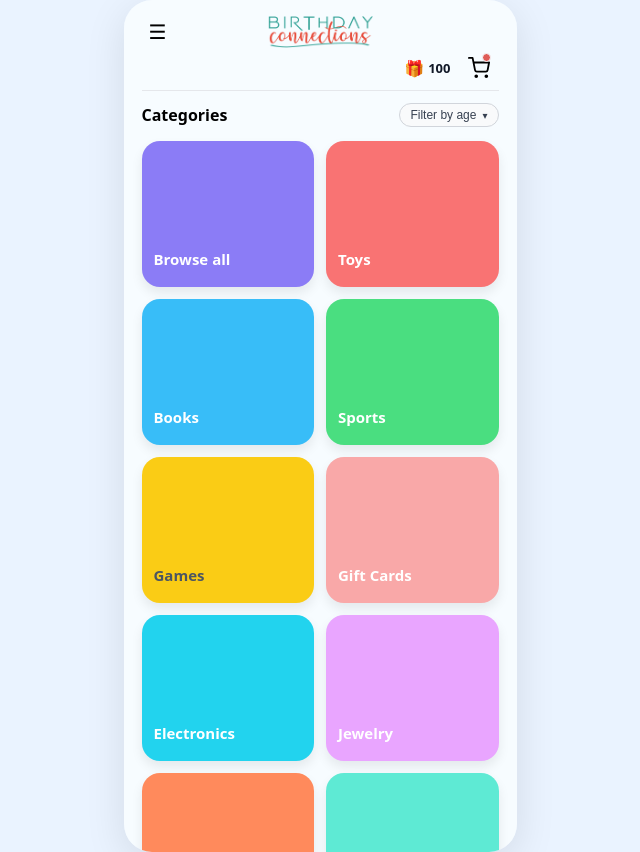
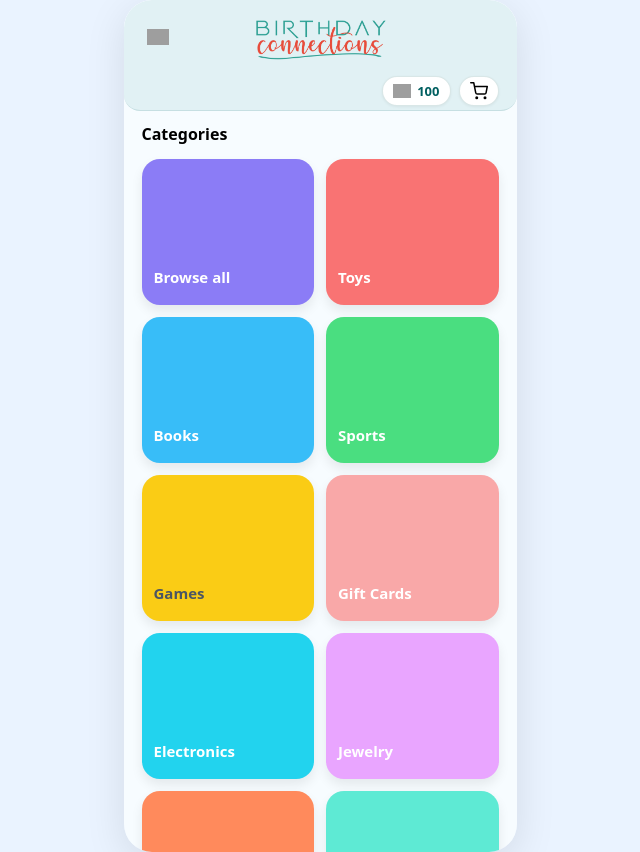
Before and after one commit to mghali-max/birthday-market, a React (Create React App) app: page / in a window 1280 px wide. Shown: the whole page, without its empty margins (320-960 px from the left). Built offline with nearby package versions, Linux system fonts and the light colour scheme; grey boxes are pictures that could not be loaded.

Commit message:
Clean header on Home, matching points/cart pills

```diff
--- a/src/App.css
+++ b/src/App.css
@@ -1,3 +1,17 @@
+:root {
+  --header-bg: #E1F1F4; /* soft blue header */
+  --font-ui: "Nunito", system-ui, -apple-system, BlinkMacSystemFont, "Segoe UI",
+    sans-serif;
+  --font-title: "Poppins", system-ui, -apple-system, BlinkMacSystemFont,
+    "Segoe UI", sans-serif;
+}
+
+body {
+  margin: 0;
+  background: #eaf3ff;            /* same light outer background */
+  font-family: var(--font-ui);
+}
+
 /* --- APP WRAPPER --- */
 .app-root {
   display: flex;
@@ -17,91 +31,98 @@
   border-radius: 28px;
   box-shadow: 0 10px 40px rgba(0, 0, 0, 0.1);
   overflow-y: auto;
-  padding: 16px 18px 24px;
+  padding: 0px 18px 24px;
   box-sizing: border-box;
 }
+/* --- HIDE SCROLLBARS FOR PHONE FRAME (.screen) --- */
+
+/* Chrome, Edge, Safari */
+.screen::-webkit-scrollbar {
+  display: none;
+}
+
+/* Firefox */
+.screen {
+  scrollbar-width: none;
+}
+
+/* Prevent unwanted scrollbars from inner header rows */
+.header::-webkit-scrollbar {
+  display: none;
+}
+.header {
+  scrollbar-width: none;
+}
+
 
 /* --- SHARED HEADER (HOME) --- */
 
+/* --- HOME HEADER  --- */
 .header {
   position: sticky;
   top: 0;
   z-index: 20;
-  display: flex;
-  flex-direction: column;   /* row 1 (main) + row 2 (points) */
-  gap: 4px;
-  padding-bottom: 8px;
-  margin-bottom: 12px;
-  background: #f7fcff;
-  border-bottom: 1px solid #e5e7eb;
-}
-/* Two-row header structure */
-.header {
-  position: sticky;
-  top: 0;
-  z-index: 20;
-  background: #f7fcff;
-  border-bottom: 1px solid #e5e7eb;
-  padding-bottom: 6px;
+
+  background: var(--header-bg);
+  border-bottom: 1px solid rgba(0, 95, 96, 0.12);
+  min-height: 90px;                 /* vertical space so row 2 can sit low */
+  margin: 0 -18px 12px;
+  padding: 16px 18px 4px;           /* extra bottom padding */
+
+  border-radius: 28px 28px 16px 16px;
+
   display: flex;
   flex-direction: column;
-  gap: 4px;
+  gap: 4px;                         /* space between row 1 & row 2 */
 }
 
-/* Row 1: menu, centered logo */
-.header-row-1 {
+.home-header-row {
+  display: flex;
+  width: 100%;
+  align-items: center;
+}
+
+.home-header-row1 {
+  justify-content: space-between;
+  padding-top: 4px;
+}
+
+/* Row 2 always hugs the bottom of the header */
+.home-header-row2 {
+  justify-content: flex-end;
+  align-items: flex-end;
+  margin-top: auto;                 /* pushes row 2 down */
+}
+
+.header-left,
+.header-right-spacer {
   display: flex;
   align-items: center;
-  justify-content: space-between;
+  justify-content: center;
+  width: 32px;                      /* matches icon-button size */
 }
 
-/* Spacer to balance the centered logo */
-.header-spacer {
-  width: 32px; /* same width as the icon button */
+.header-center {
+  flex: 1;
+  display: flex;
+  justify-content: center;
 }
 
-/* Row 2: points + cart aligned right */
-.header-row-2 {
+.header-right {
   display: flex;
-  justify-content: flex-end;
-  align-items: center;
-  gap: 12px;
-  padding-right: 4px;
+  align-items: flex-end;
+  gap: 8px;
 }
 
-/* Logo slightly smaller */
+/* logo inside header */
 .logo-img {
-  height: 30px;
+  height: 40px;
   width: auto;
+  object-fit: contain;
+  margin-top: 0px;                  /* tiny alignment tweak */
 }
 
-/* Points */
-.points-inline {
-  display: flex;
-  align-items: center;
-  gap: 4px;
-  font-size: 13px;
-}
-
-.points-icon {
-  font-size: 16px;
-}
-
-/* row 1: menu - logo - cart */
-.header-main {
-  display: flex;
-  align-items: center;
-  justify-content: space-between;
-}
-
-/* logo in the center row */
-.logo-img {
-  height: 32px;
-  width: auto;
-  object-fit: contain;
-}
-
-/* icon-style buttons (hamburger + cart) */
+/* --- ICON BUTTONS --- */
 .icon-button {
   border: none;
   background: none;
@@ -115,43 +136,107 @@
   height: 32px;
   padding: 0;
 
-  font-size: 20px;
+
 }
 
-/* cart container so badge can position correctly */
-.cart-button {
-  position: relative;
+/* nudge ONLY the hamburger button upward */
+.header-left .icon-button {
+  margin-top: -6px;   /* try -2; adjust to -1 or -3 if needed */
 }
 
-/* tiny corner badge (small dot) */
-.cart-badge {
-  position: absolute;
-  top: 1px;
-  right: 4px;
-  width: 7px;
-  height: 7px;
-  background: #df5c57;
-  border-radius: 50%;
-  border: 1px solid #f7fcff; /* blend into header */
-  box-sizing: content-box;
+/* custom hamburger icon */
+.hamburger-svg {
+  width: 22px;
+  height: auto;
+  display: block;
 }
 
-/* row 2: points (icon + number only) */
+/* shared SVG sizes */
+.points-svg,
+.cart-svg,
+.back-icon-svg {
+  width: 18px;
+  height: 18px;
+  display: block;
+  object-fit: contain;
+}
+
+/* cart button styled as a pill */
+.cart-button {
+  display: inline-flex;              /* match points pill */
+  align-items: center;
+  justify-content: center;
+
+  padding: 5px 10px;                 /* same as .points-inline */
+  border-radius: 999px;
+  background: #ffffff;
+  border: 1px solid rgba(0, 95, 96, 0.15);
+  box-shadow: 0 1px 3px rgba(0, 0, 0, 0.06);
+
+  /* override icon-button's fixed square size */
+  width: auto;
+  height: auto;
+  line-height: 1;
+}
+
+
+/* POINTS PILL IN HEADER */
 .points-inline {
   display: inline-flex;
   align-items: center;
-  gap: 4px;            /* small gap between icon and number */
+  gap: 6px;
+
+  padding: 5px 10px;
+  border-radius: 999px;
+
+  background: #ffffff;
+  border: 1px solid rgba(0, 95, 96, 0.15);
+  box-shadow: 0 1px 3px rgba(0, 0, 0, 0.06);
+
   font-size: 13px;
-  color: #111827;
 }
 
 .points-icon {
-  font-size: 16px;
+  font-size: 18px;
+  line-height: 1;
 }
 
 .points-value {
   font-weight: 600;
   font-size: 13px;
+  color: #005f60;
+}
+
+/* --- BACK LINK (CATEGORY / PRODUCT) --- */
+
+/* For rows that have back link + points/cart */
+.header-row-with-back {
+  justify-content: space-between;
+  align-items: flex-end;
+}
+
+.back-link {
+  display: inline-flex;
+  align-items: center;
+  gap: 6px;
+
+  font-family: var(--font-title);   /* same family as "Toys" */
+  font-size: 14px;
+  font-weight: 600;
+
+  text-decoration: none;
+  color: #005f60;
+
+  padding-bottom: 2px;              /* visually snug to bottom edge */
+}
+
+.back-icon-svg {
+  flex-shrink: 0;
+  margin-top: -1px;
+}
+
+.back-text {
+  line-height: 1;
 }
 
 
--- a/src/Home.js
+++ b/src/Home.js
@@ -1,65 +1,75 @@
 // src/Home.js
 import logo from "./assets/logo.png";
+import GiftIcon from "./assets/gift.svg";   // <-- NEW
 import { Link } from "react-router-dom";
 import { CATEGORIES } from "./data";
+import hamburger from "./assets/hamburger.svg";
+
 
 export default function Home({ points = 100 }) {
   return (
     <div className="screen">
-      {/* Sticky Header: row 1 (menu/logo/cart) + row 2 (points) */}
       <header className="header">
+        {/* ROW 1: hamburger + centered logo */}
+        <div className="home-header-row home-header-row1">
+          <div className="header-left">
+            <button className="icon-button" aria-label="Menu">
+              <img src={hamburger} alt="Menu" className="hamburger-svg" />
+            </button>
+          </div>
 
-  {/* ROW 1 — menu + logo centered */}
-  <div className="header-row-1">
-    <button className="icon-button">☰</button>
-
+          <div className="header-center">
             <img
               src={logo}
               alt="Birthday Connections"
-      className="logo-img"
+              className="logo-img header-logo"
             />
-
-    <div className="header-spacer"></div>
           </div>
 
-  {/* ROW 2 — points + cart aligned right */}
-  <div className="header-row-2">
+          {/* empty spacer so the logo is truly centered between left/right columns */}
+          <div className="header-right-spacer" />
+        </div>
+
+        {/* ROW 2: points + cart, bottom-right */}
+        <div className="home-header-row home-header-row2">
+          <div className="header-right">
             <div className="points-inline">
-      <span className="points-icon">🎁</span>
+              <span className="points-icon">
+                <img src={GiftIcon} alt="Points" className="points-svg" />
+              </span>
               <span className="points-value">{points}</span>
             </div>
 
-    <Link to="/cart" className="icon-button cart-button">
-      <svg xmlns="http://www.w3.org/2000/svg"
-        width="22" height="22"
+            <Link
+              to="/cart"
+              className="icon-button cart-button"
+              aria-label="Cart"
+            >
+              <svg
+                xmlns="http://www.w3.org/2000/svg"
                 viewBox="0 0 24 24"
-        fill="none" stroke="#000"
-        strokeWidth="2" strokeLinecap="round" strokeLinejoin="round"
+                fill="none"
+                stroke="#000"
+                strokeWidth="2"
+                strokeLinecap="round"
+                strokeLinejoin="round"
+                className="cart-svg"
               >
                 <circle cx="9" cy="21" r="1"></circle>
                 <circle cx="20" cy="21" r="1"></circle>
                 <path d="M1 1h4l2.68 13.39a2 2 0 0 0 2 1.61h9.72a2 2 0 0 0 2-1.61L23 6H6"></path>
               </svg>
-
-      <span className="cart-badge"></span>
             </Link>
           </div>
-
+        </div>
       </header>
 
-
-      {/* Content */}
+      {/* CONTENT */}
       <main className="content">
         <div className="content-header">
-          <h3>Categories</h3>
-
-          <button className="age-filter">
-            <span>Filter by age</span>
-            <span className="chevron">▾</span>
-          </button>
+          <h3 className="section-title">Categories</h3>
         </div>
 
-        {/* Category grid */}
         <div className="category-grid">
           {CATEGORIES.map((cat) => (
             <Link
```
Lines whose indentation alone changed are shown as unchanged.
